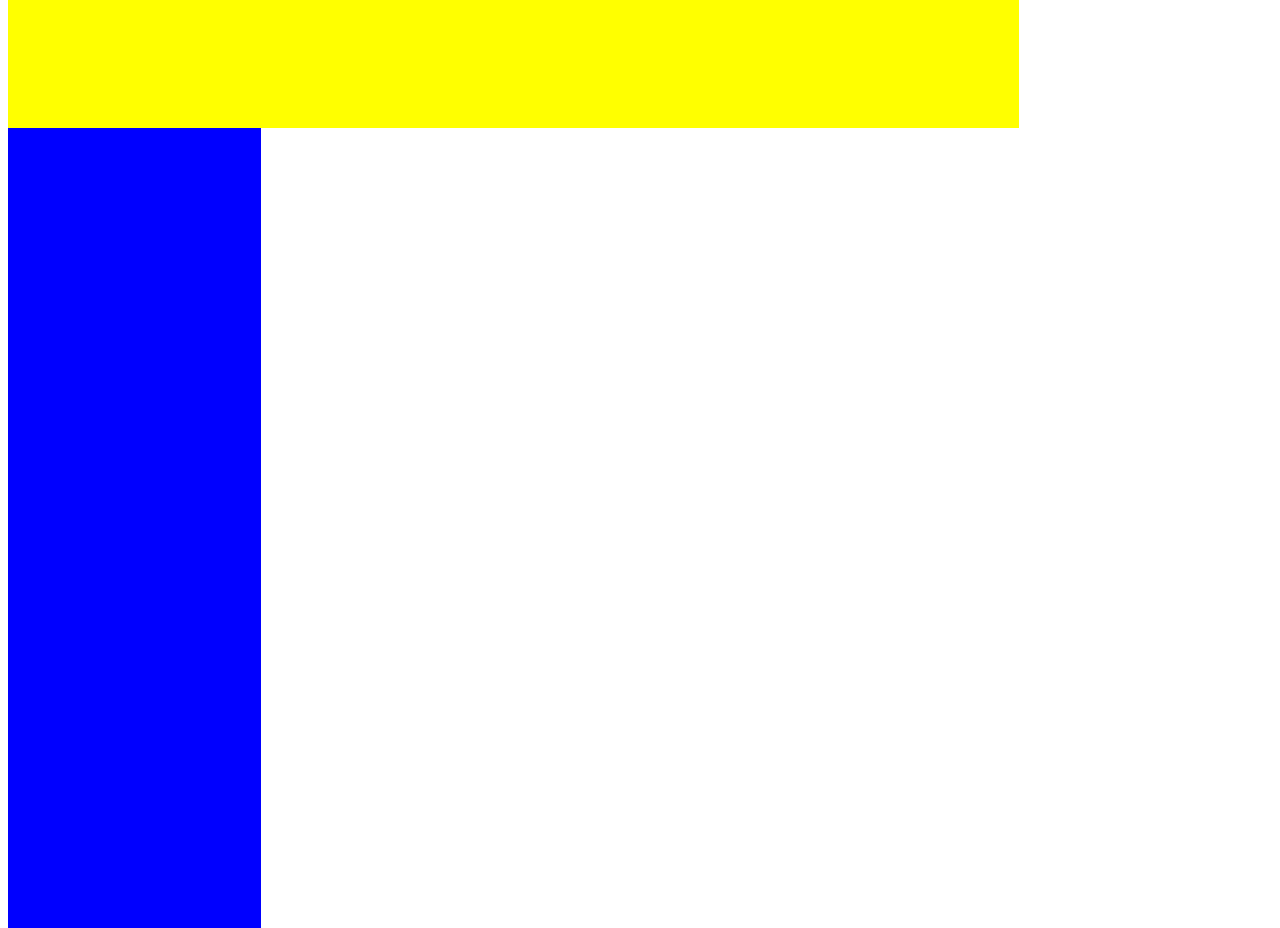
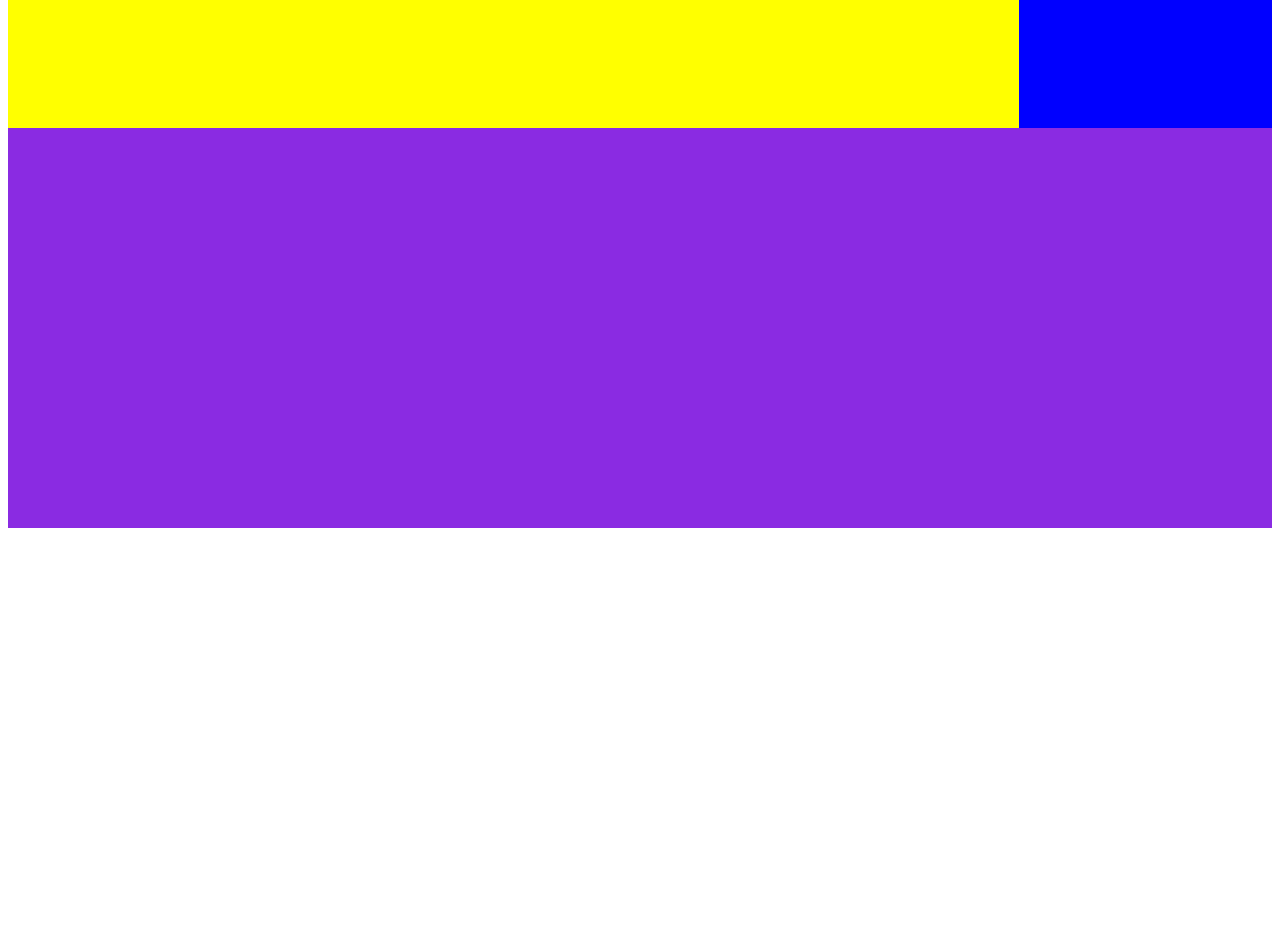
Before and after one commit to alfi-sky/laskarnalar18.19, a plain HTML site: page English new/index.html in a window 1280 px wide. Shown: the part 1080-2008 px from the top of the page. After the commit the page ends 1616 px from the top, so only its background shows below. Drawn offline with Linux system fonts and the light colour scheme.

Commit message:
memperbaiki struktur layour

```diff
--- a/English new/index.html
+++ b/English new/index.html
@@ -15,16 +15,19 @@
             height: 800px;
             width: 80%;
             background-color: yellow;
+            float: left;
         }
         .sidebar{
             height: 800px;
             width: 20%;
             background-color: blue;
+            float: left;
         }
         .footer{
             height:400px;
             width: 100%;
             background-color: blueviolet;
+            clear: both;
         }
     </style>
 </head>
```
